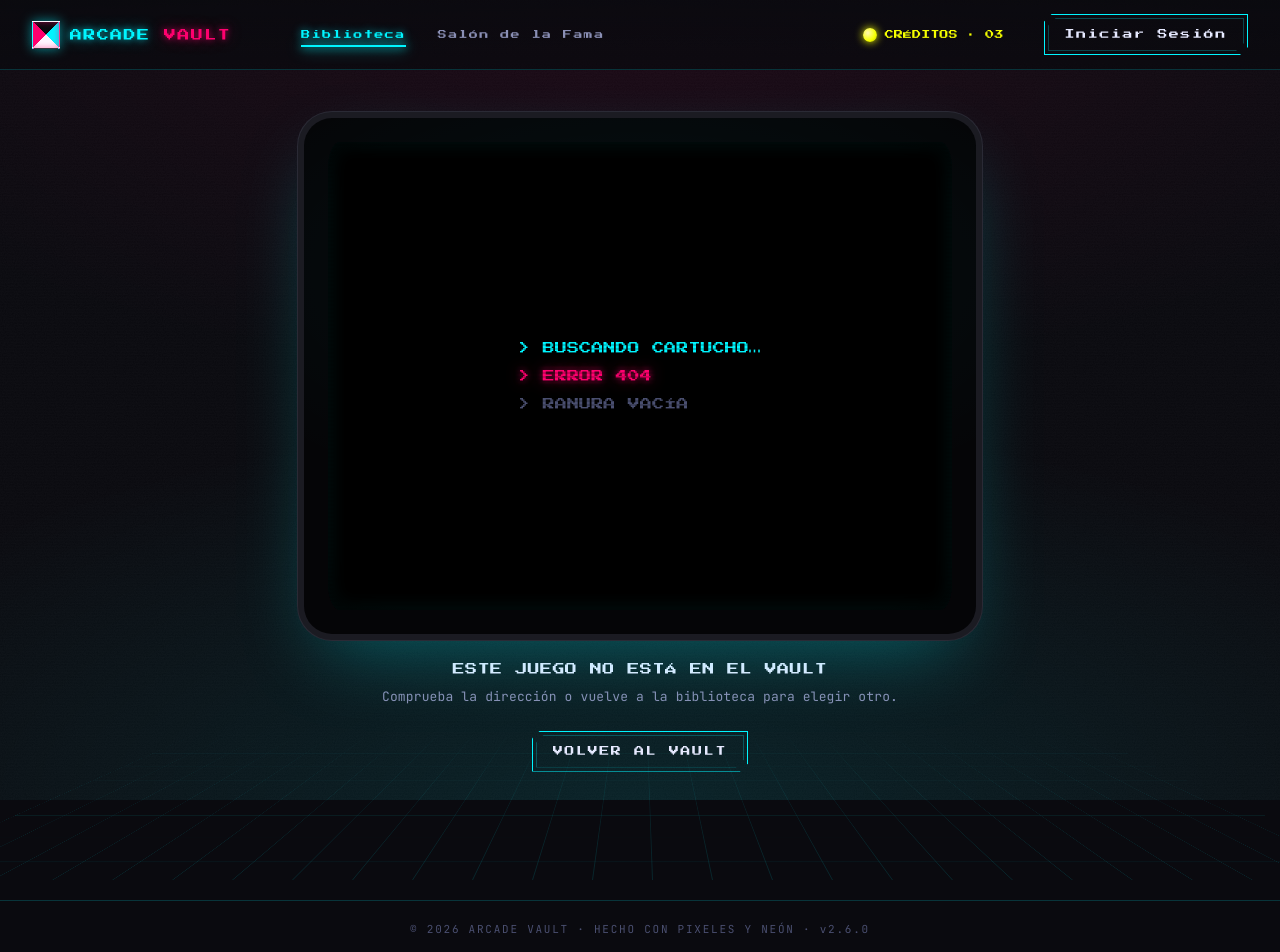
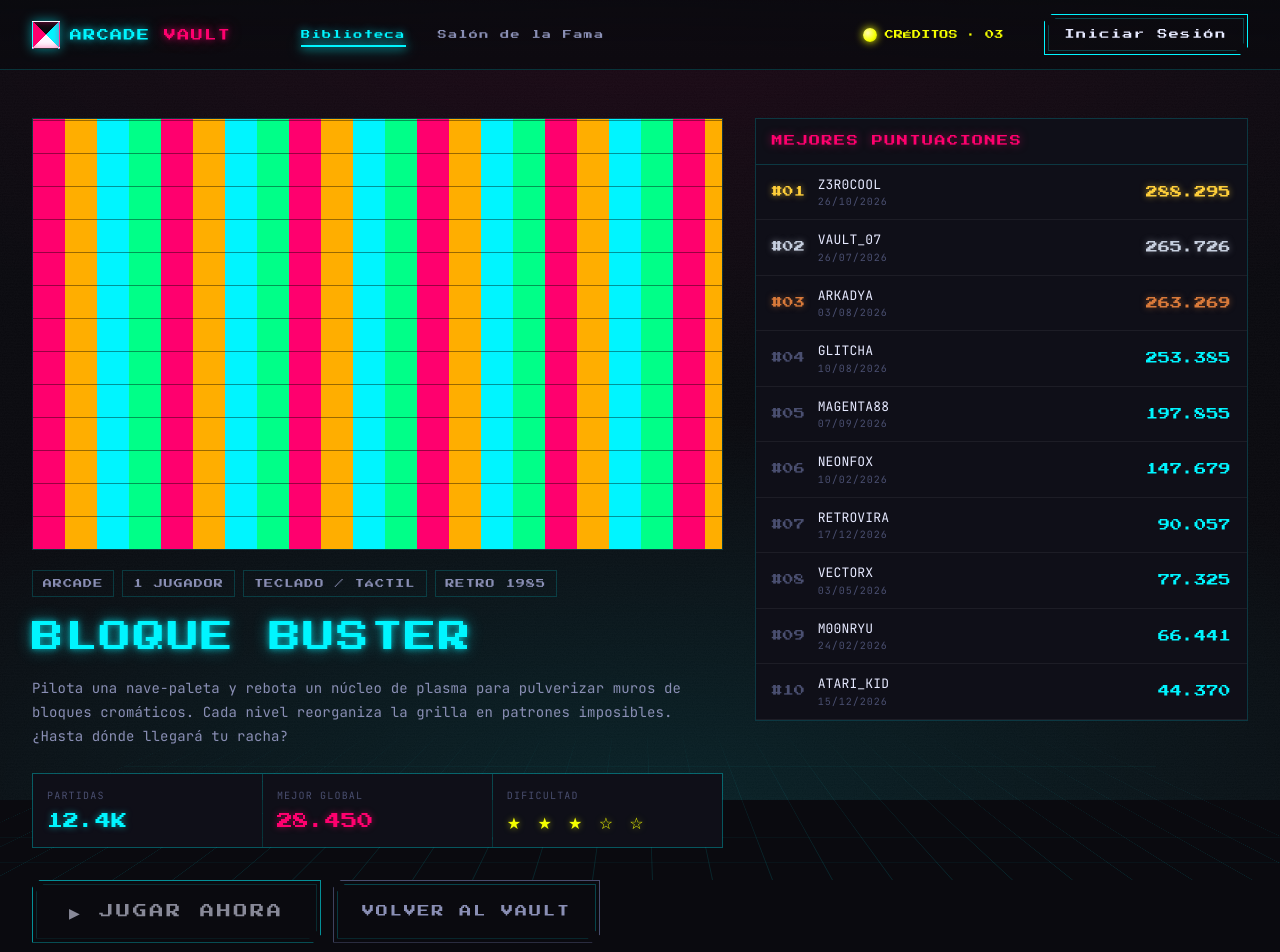
Before and after one commit to juanpabloyague/arcade-vault, a Next.js app: page /juego/bloque-buster in a window 1280 px wide. Before the commit this address had no page. Shown: the top 952 px of the page. Built offline with nearby package versions, Linux system fonts and the light colour scheme.

Commit message:
feat(detail): add game detail page with stats and leaderboard

```diff
--- a/app/globals.css
+++ b/app/globals.css
@@ -721,6 +721,8 @@
     overflow: hidden;
   }
   .detail-info { display: flex; flex-direction: column; gap: 16px; }
+  /* Separación bajo la portada: mismo valor que el style inline de detalle.jsx. */
+  .av-detail .detail-info { margin-top: 20px; }
   .detail-info h2 {
     margin: 0;
     font-family: var(--pixel);
@@ -760,6 +762,9 @@
     margin-top: 6px;
     text-shadow: 0 0 6px rgba(0, 245, 255, 0.5);
   }
+  /* Variantes de valor del stat-strip: mismos valores que los style inline de detalle.jsx. */
+  .stat-strip .v.magenta { color: var(--magenta); text-shadow: 0 0 6px rgba(255, 0, 110, 0.5); }
+  .stat-strip .v.yellow { color: var(--yellow); text-shadow: 0 0 6px rgba(245, 255, 0, 0.5); }
   .detail-actions { display: flex; gap: 12px; margin-top: 16px; flex-wrap: wrap; }
 
   .leaderboard {
--- /dev/null
+++ b/app/juego/[id]/page.tsx
@@ -0,0 +1,80 @@
+import type { Metadata } from "next";
+import Link from "next/link";
+import { notFound } from "next/navigation";
+import { Leaderboard } from "@/components/ui/Leaderboard";
+import { GAMES, getGame } from "@/lib/games";
+import { seededScores } from "@/lib/scores";
+
+// Semilla del prototipo para el detalle: 10 filas por juego.
+const detailSeed = (id: string) => id.length * 17 + 3;
+
+export function generateStaticParams() {
+  return GAMES.map((game) => ({ id: game.id }));
+}
+
+export async function generateMetadata({
+  params,
+}: PageProps<"/juego/[id]">): Promise<Metadata> {
+  const { id } = await params;
+  const game = getGame(id);
+  if (!game) return { title: "Juego no encontrado · Arcade Vault" };
+
+  return {
+    title: `${game.title} · Arcade Vault`,
+    description: game.short,
+  };
+}
+
+export default async function GameDetailPage({ params }: PageProps<"/juego/[id]">) {
+  const { id } = await params;
+  const game = getGame(id);
+  if (!game) notFound();
+
+  const scores = seededScores(detailSeed(id), 10);
+
+  return (
+    <div className="av-detail fade-in">
+      <div>
+        <div className="detail-cover">
+          <div className={`cover-bg ${game.cover}`} />
+        </div>
+        <div className="detail-info">
+          <div className="detail-tags">
+            <span>{game.cat}</span>
+            <span>1 JUGADOR</span>
+            <span>TECLADO / TÁCTIL</span>
+            <span>RETRO 1985</span>
+          </div>
+          <h2 className="neon-cyan">{game.title}</h2>
+          <p>{game.long}</p>
+          <div className="stat-strip">
+            <div>
+              <div className="l">Partidas</div>
+              <div className="v">{game.plays}</div>
+            </div>
+            <div>
+              <div className="l">Mejor global</div>
+              <div className="v magenta">{game.best.toLocaleString("es-ES")}</div>
+            </div>
+            <div>
+              <div className="l">Dificultad</div>
+              <div className="v yellow">★ ★ ★ ☆ ☆</div>
+            </div>
+          </div>
+          <div className="detail-actions">
+            <Link className="btn xl pulse" href={`/jugar/${game.id}`}>
+              ▶ JUGAR AHORA
+            </Link>
+            <Link className="btn ghost lg" href="/">
+              VOLVER AL VAULT
+            </Link>
+          </div>
+        </div>
+      </div>
+
+      <aside>
+        <Leaderboard rows={scores} />
+      </aside>
+    </div>
+  );
+}
```
